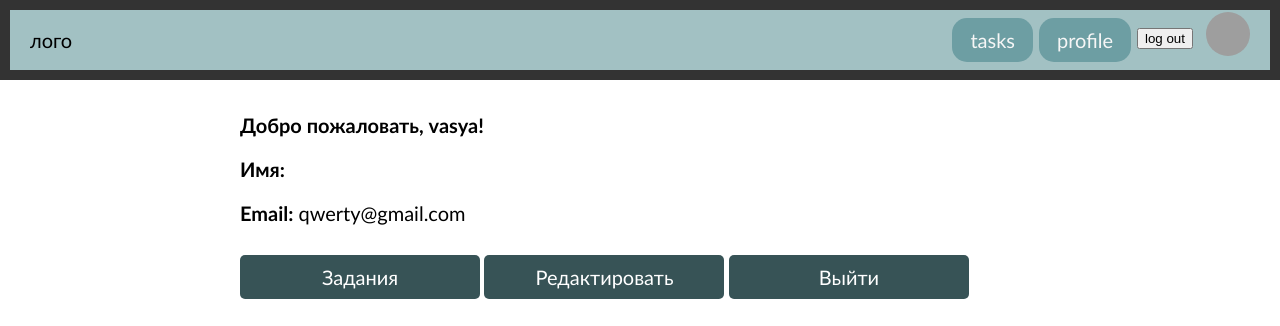
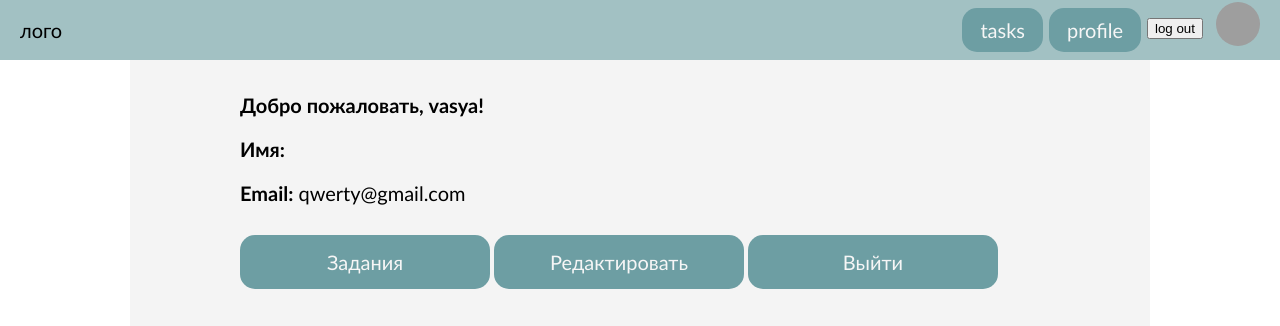
Before and after one commit to suhariky/lingvista, a Django app: page /profile/ in a window 1280 px wide. Shown: the top 326 px of the page. Run offline with Django 5.2, Linux system fonts and the light colour scheme; a user stored in the database is signed in; data comes from the database, SQL or seed files in the repository; both versions use the stored data as it was after the commit; grey boxes are pictures that could not be loaded.

Commit message:
fixed css problems in account_page.css add langlevel_page.css + small base.css fix (min_height)

```diff
--- a/lingvista/lingvista_web/static/css/account_page.css
+++ b/lingvista/lingvista_web/static/css/account_page.css
@@ -1,19 +1,3 @@
-body {
-    font-family: Arial, sans-serif;
-    margin: 0;
-    padding: 0;
-}
-
-header {
-    background-color: #333;
-    padding: 10px;
-}
-
-header img {
-    width: 50px;
-    height: 50px;
-}
-
 .profile-container {
     padding: 20px;
     text-align: left;
@@ -28,20 +12,15 @@
 .button-container a {
     display: inline-block;
     margin: 10px 0;
-    padding: 10px 20px;
-    background-color: #375356;
-    color: white;
-    text-decoration: none;
-    border-radius: 5px;
+    padding: 15px 25px;
+    background-color: #6D9EA3;
+    color: #F6F6F6;
+    border-radius: 15px;
     width: 200px;
     text-align: center;
+    transition: background-color 0.2s;
 }
 
 .button-container a:hover {
-    background-color: #375356;
+    background-color: #6d9ea3b7;
 }
-
-footer {
-    text-align: center;
-    margin-top: 20px;
-}
--- a/lingvista/lingvista_web/static/css/base.css
+++ b/lingvista/lingvista_web/static/css/base.css
@@ -1,13 +1,13 @@
 main {
     width: 1020px;
-    background-color: #D9D9D9;
+    background-color: rgba(217, 217, 217, 0.29);
     margin-left: auto;
     margin-right: auto;
+    min-height: 90vh;
 }
 
 p, a, h1, h2, h3 {
     text-decoration: none;
     font-size: 20px;
     font-family: 'Gill Sans', 'Gill Sans MT', Calibri, 'Trebuchet MS', sans-serif; /* временный шрифт */
-    color: ##F6F6F6;
 }
--- a/lingvista/lingvista_web/templates/html/pages/account_page.html
+++ b/lingvista/lingvista_web/templates/html/pages/account_page.html
@@ -1,9 +1,9 @@
 {% extends 'html/pages/base.html' %}
 {% load static %}
 {% block extra_css %}<link rel="stylesheet" href="{% static 'css/account_page.css' %}">{% endblock extra_css%}
-{% block content %}
 
 
+{% block content %}
     <div class="profile-container">
         <h1>Добро пожаловать, {{ user.username }}!</h1>
 
@@ -20,7 +20,5 @@
                 <a href="/main_page/" logout=true" class="button">Выйти</a>
             {% endif %}
         </div>
-
-
     </div>
 {% endblock %}
--- a/lingvista/lingvista_web/templates/html/pages/base.html
+++ b/lingvista/lingvista_web/templates/html/pages/base.html
@@ -12,7 +12,10 @@
 </head>
 <body>
   {% include 'html/elements/navbar.html' %}
-  {% block content %}{% endblock %}
+  <main>
+    {% block content %}{% endblock %}
+  </main>
+
   {% include 'html/elements/footer.html' %}
 </body>
 </html>
```
Also changed, not shown: lingvista/lingvista_web/static/css/langlevel_page.css (added, +28 -0 lines), lingvista/lingvista_web/templates/html/pages/langlevel_page.html (+22 -6 lines), lingvista/lingvista_web/templates/html/pages/main_page.html (+3 -5 lines), lingvista/db.sqlite3, lingvista/lingvista_web/forms.py (line endings or trailing spaces).
